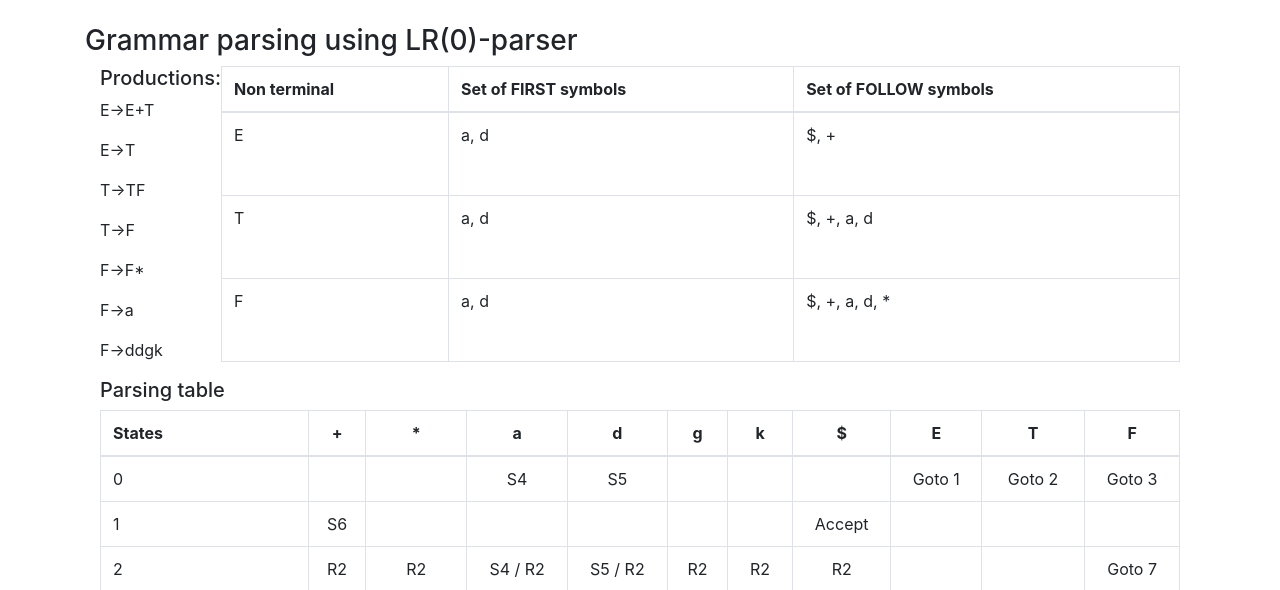
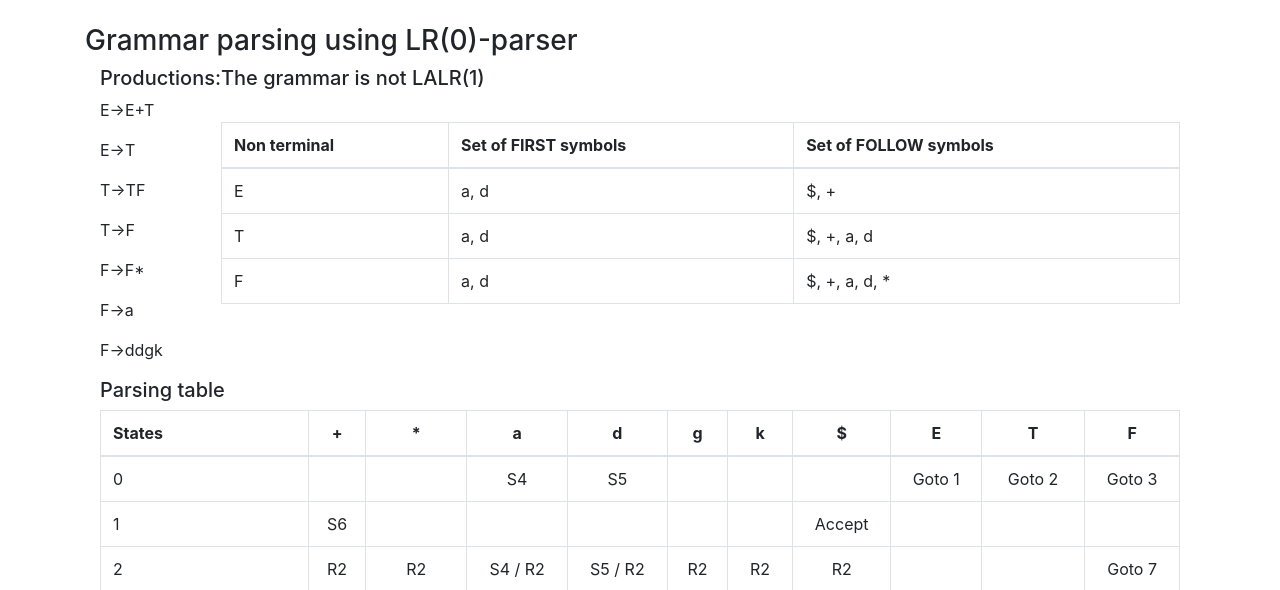
Before and after one commit to heavenblade/parser_site, a Django app: a page that uses main/templates/main/grammar_bu_parsing.html in a window 1280 px wide. Shown: the part 65-655 px from the top of the page. Run offline with Django 3.2, Linux system fonts and the light colour scheme; data comes from the database, SQL or seed files in the repository; both versions use the stored data as it was after the commit; some libraries are stand-ins or nearby versions.

Commit message:
Added multiply defined check in the parsing table page

```diff
--- a/main/parsing_scripts/classes_and_methods.py
+++ b/main/parsing_scripts/classes_and_methods.py
@@ -280,7 +280,7 @@ class lr0State:
                         else:
                             p_prog = my_item.dot
                             stopped = False
-                            while p_prog <= len(my_item.production) and not stopped:
+                            while p_prog+1 <= len(my_item.production)-1 and not stopped:
                                 if isTerminal(my_item.production[p_prog+1]):
                                     if my_item.production[p_prog+1] not in temp_lookAhead_l:
                                         temp_lookAhead_l.append(my_item.production[p_prog+1])
--- a/main/static/css/style.css
+++ b/main/static/css/style.css
@@ -330,6 +330,5 @@ a.custom-card:hover {
 /* Parsers pages */
 #grammar_productions_div {
     width: 20rem;
-    padding-top: 10px;
     font-size: 1.25rem;
 }
--- a/main/templates/main/grammar_bu_parsing.html
+++ b/main/templates/main/grammar_bu_parsing.html
@@ -19,6 +19,14 @@
                 <p>{{element}}</p>
             {% endfor %}
         </div>
+        <div style="width: inherit;">
+            {% check_multiply_defined grammar.get_grammar_productions_as_list as is_multiply_defined %}
+            {% if is_multiply_defined %}
+                <h5>The grammar is not LALR(1)</h5>
+            {% else %}
+                <h5>The grammar is LALR(1)</h5>
+            {% endif %}
+            <br>
             <table class="table table-bordered" id="first_and_follow_table">
                 <thead>
                     <tr>
@@ -35,6 +43,7 @@
                     </tr>
                 {% endfor %}
             </table>
+        </div>
     </div>
     <div class="container" id="parsing_content">
         <h5>Parsing table</h5>
--- a/main/templatetags/ff_lists_content.py
+++ b/main/templatetags/ff_lists_content.py
@@ -19,3 +19,13 @@ def check_entry_type(entry):
         return True
     else:
         return False
+
+@register.simple_tag
+def check_multiply_defined(table):
+    mult_def = False
+    for idx_row, row in enumerate(table):
+        for idx_col in range(len(row)):
+            if (idx_col != 0):
+                if (len(table[idx_row][idx_col]) > 1):
+                    mult_def = True
+    return mult_def
```
Also changed, not shown: main/templates/main/grammar_td_parsing.html (+9 -0 lines), db.sqlite3. Lines whose indentation alone changed are shown as unchanged.
